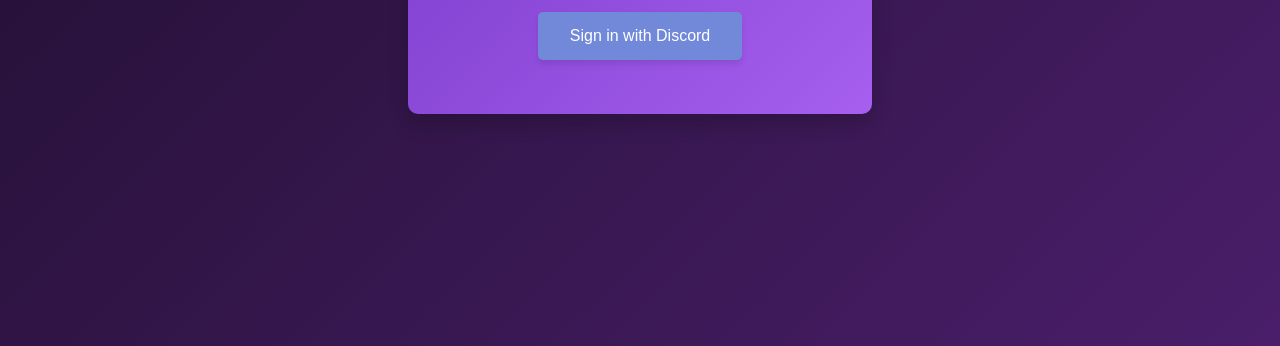
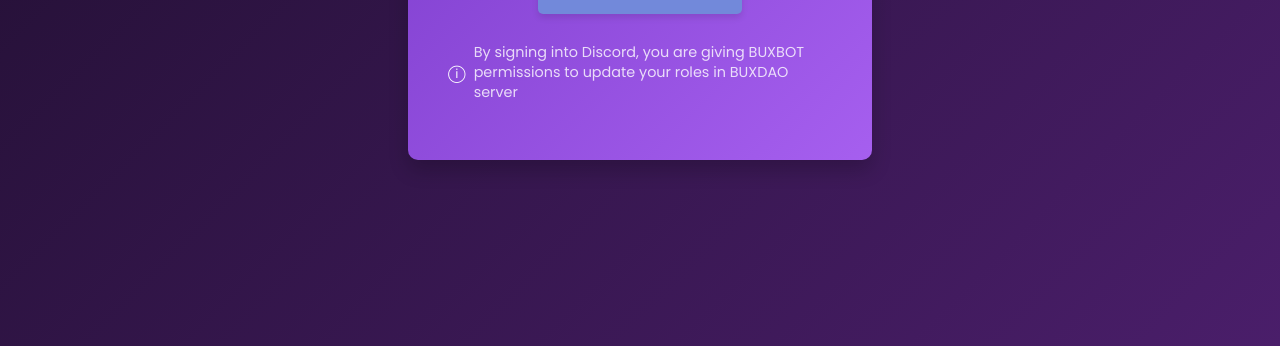
Before and after one commit to outmaneuver/discord-bot, a website: page public/index.html in a window 1280 px wide. Shown: the part 454-800 px from the top of the page. Drawn offline with Linux system fonts and the light colour scheme.

Commit message:
Add Discord permissions info message

```diff
--- a/public/index.html
+++ b/public/index.html
@@ -179,6 +179,22 @@
             display: none;
             font-size: 1.2em;
         }
+        .info-message {
+            display: flex;
+            align-items: center;
+            justify-content: center;
+            color: rgba(255, 255, 255, 0.8);
+            font-size: 0.9em;
+            margin-top: 1rem;
+            padding: 0.5rem;
+            text-align: left;
+            line-height: 1.4;
+        }
+        .info-icon {
+            margin-right: 8px;
+            font-size: 1.2em;
+            color: white;
+        }
     </style>
     <script>
         // Show connect button only after Discord auth
@@ -210,6 +226,10 @@
         <p id="welcomeMessage"></p>
         <button id="discordButton" class="discord-button">Sign in with Discord</button>
         <button id="connectButton" class="connect-button">Connect Wallet</button>
+        <div class="info-message">
+            <span class="info-icon">ⓘ</span>
+            By signing into Discord, you are giving BUXBOT permissions to update your roles in BUXDAO server
+        </div>
         <p id="status"></p>
         <p id="verificationResult"></p>
     </div>
```
